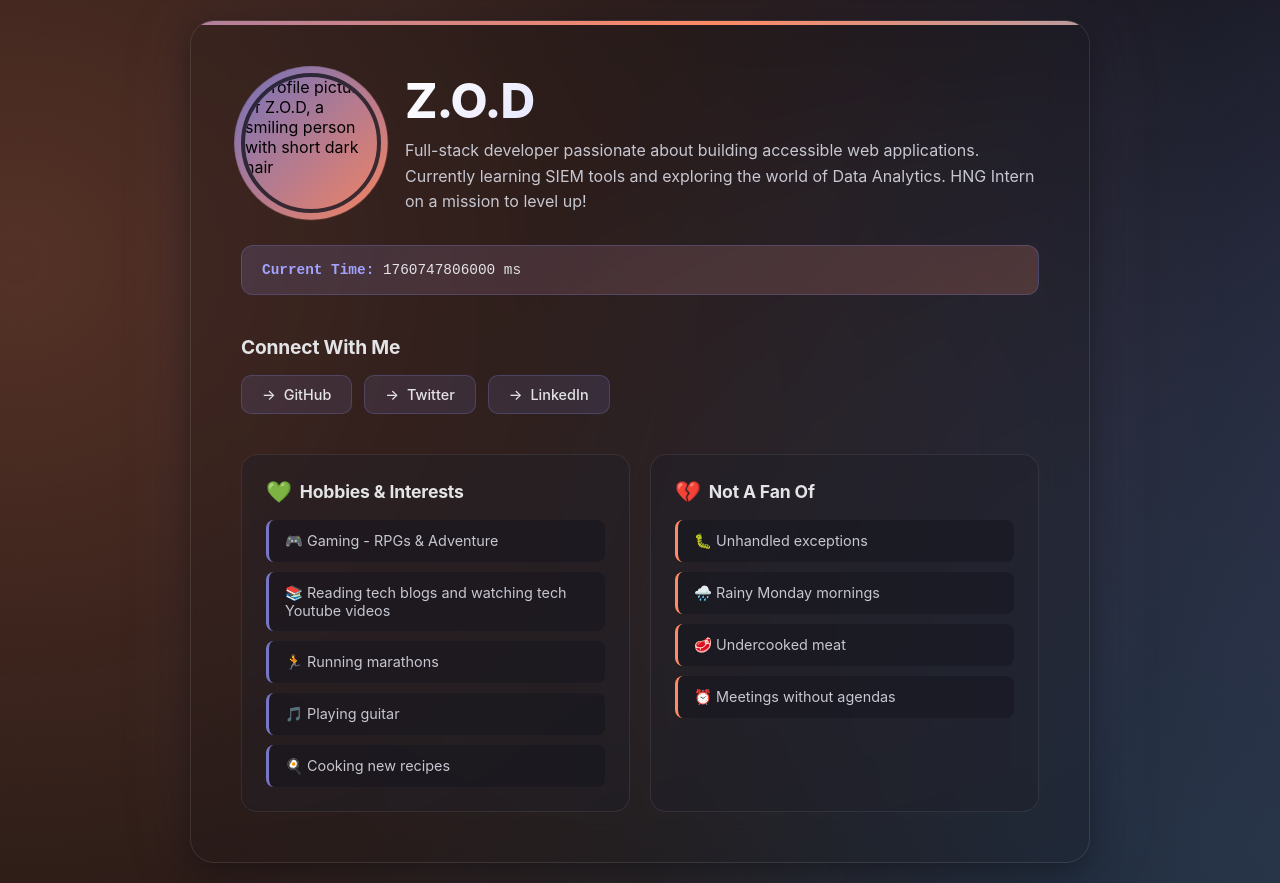
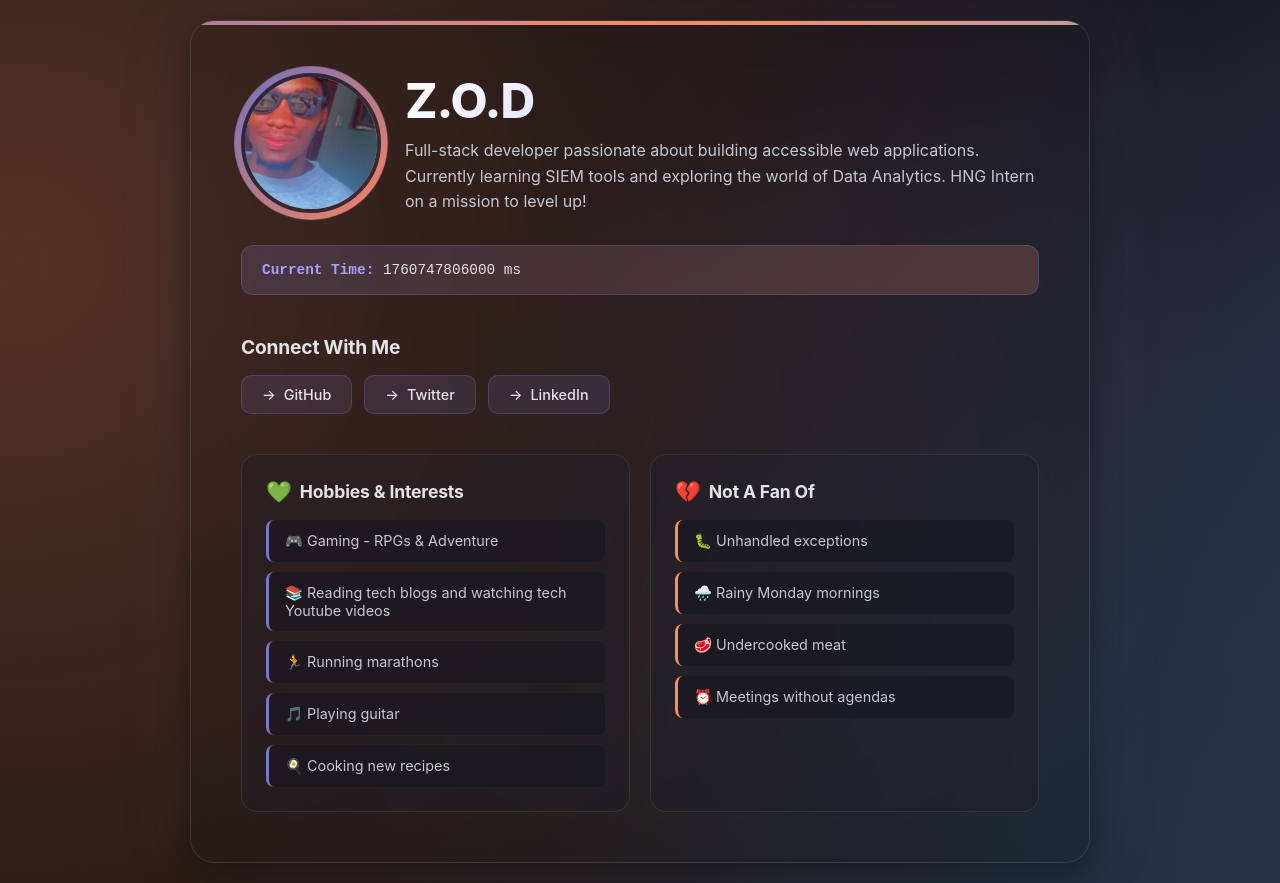
Before and after one commit to zod-codes/HNG_track_0_profileCard, a plain HTML site: page index.html in a window 1280 px wide. Drawn offline with Linux system fonts and the light colour scheme; the site is published under a folder, as on GitHub Pages, so addresses that start at the root find nothing.

Commit message:
Update image source path in index.html

```diff
--- a/index.html
+++ b/index.html
@@ -15,7 +15,7 @@
         <div class="card-content" id="main-content">
             <div class="avatar-section">
                 <figure role="img" aria-label="Profile photo">
-                    <img src="/assets/images/ZOD.JPG" alt="Profile picture of Z.O.D, a smiling person with short dark hair" data-testid="test-user-avatar">
+                    <img src="./assets/images/ZOD.JPG" alt="Profile picture of Z.O.D, a smiling person with short dark hair" data-testid="test-user-avatar">
                 </figure>
 
                 <div class="header-content">
```
